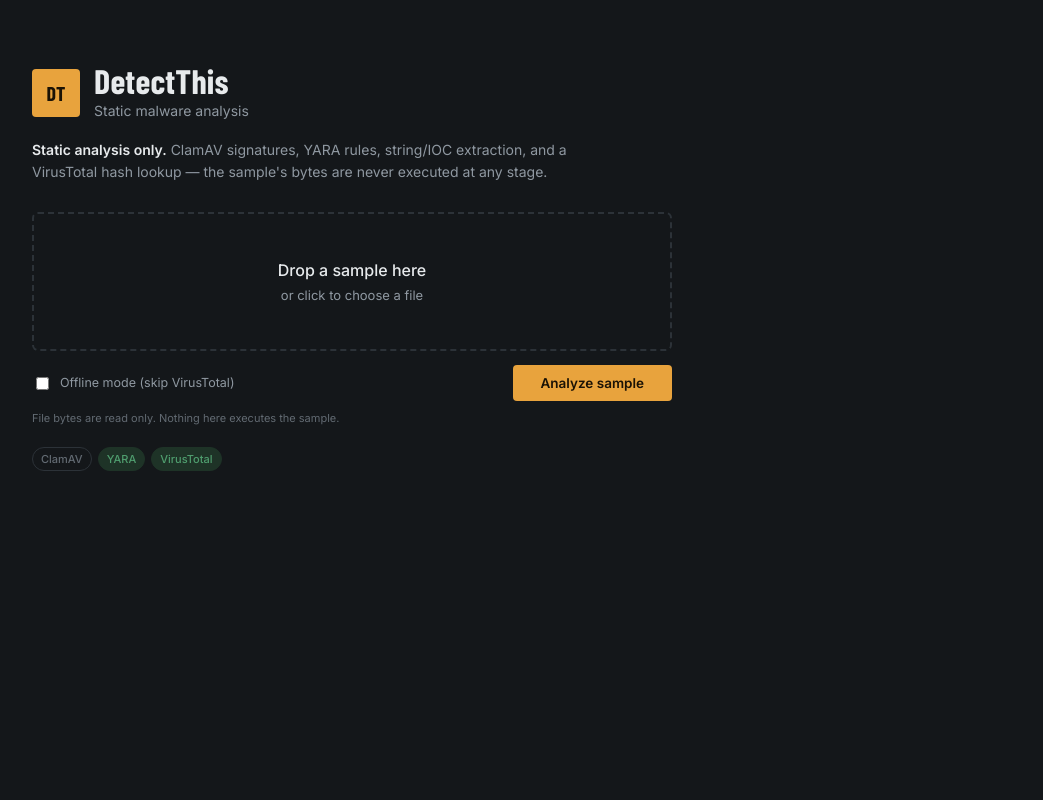
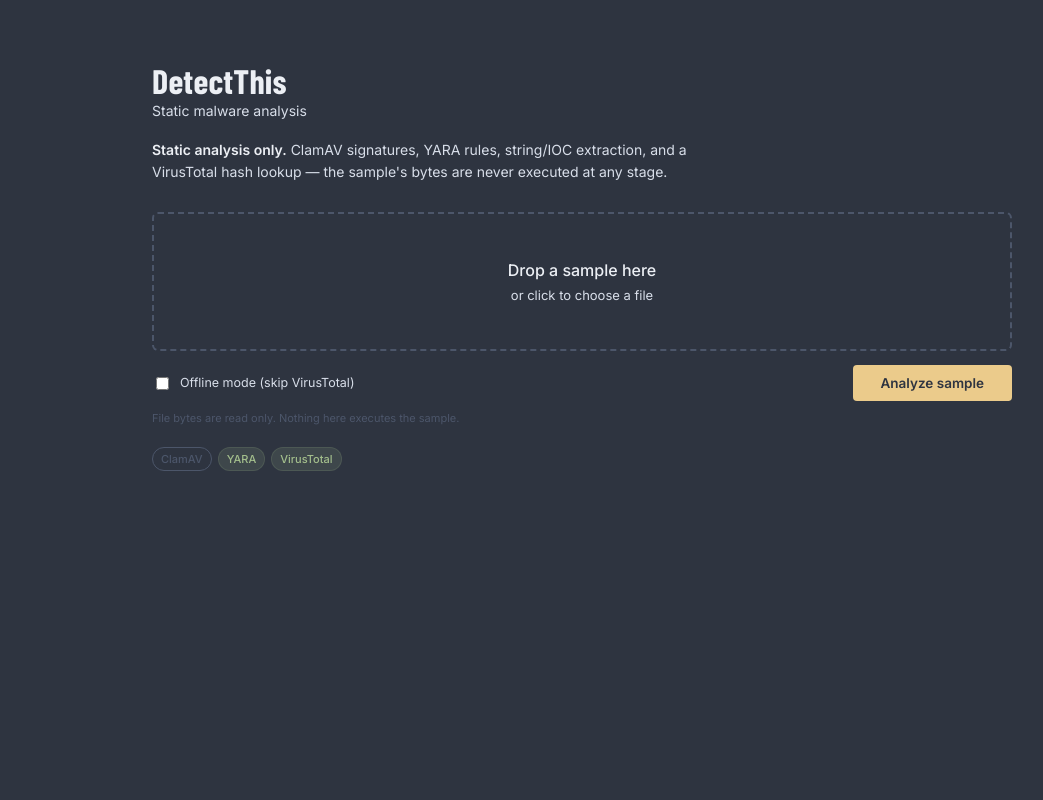
Before and after one commit to CT-66/DetectThis, a Flask app: page / in a window 1280 px wide. Shown: the whole page, without its empty margins (8-1051 px from the left). Run offline with Flask 3, Linux system fonts and the light colour scheme.

Commit message:
Layout changes

```diff
--- a/static/style.css
+++ b/static/style.css
@@ -1,19 +1,27 @@
 :root {
-  --bg: #14171a;
-  --panel: #1b1f23;
-  --panel-2: #21262b;
-  --border: #2c3238;
-  --text: #e7eaec;
-  --muted: #8f98a1;
-  --muted-2: #626a72;
+  /*Nord palette*/
+  /* Polar Night (backgrounds) */
+  --bg: #2e3440; /* nord0 */
+  --panel: #3b4252; /* nord1 */
+  --panel-2: #434c5e; /* nord2 */
+  --border: #4c566a; /* nord3 */
 
-  --amber: #e8a33d;
-  --amber-dim: #4a3a1e;
-  --red: #c1443a;
-  --red-dim: #3a211e;
-  --green: #4f9d6e;
-  --green-dim: #1e3327;
-  --steel: #5c8aa6;
+  /* Snow Storm (text) */
+  --text: #eceff4; /* nord6 */
+  --muted: #d8dee9; /* nord4 */
+  --muted-2: #4c566a; /* nord3 */
+
+  /* Aurora (accents) */
+  --amber: #ebcb8b; /* nord13 */
+  --amber-dim: rgba(235, 203, 139, 0.14);
+  --red: #bf616a; /* nord11 */
+  --red-dim: rgba(191, 97, 106, 0.14);
+  --green: #a3be8c; /* nord14 */
+  --green-dim: rgba(163, 190, 140, 0.14);
+
+  /* Frost (info / secondary accents) */
+  --steel: #81a1c1; /* nord9 */
+  --on-accent: #2e3440; /* nord0 */
 
   --font-head: "Barlow Condensed", sans-serif;
   --font-body: "Inter", -apple-system, sans-serif;
@@ -160,7 +168,7 @@ h2 {
 .btn-primary {
   width: 100%;
   background: var(--amber);
-  color: #1a1205;
+  color: var(--on-accent);
   border: none;
   font-family: var(--font-body);
   font-weight: 600;
@@ -251,33 +259,16 @@ h2 {
 }
 .flash-error {
   background: var(--red-dim);
-  color: #f2b3ad;
+  color: var(--red);
   border: 1px solid var(--red);
 }
 
 .hero {
-  max-width: 640px;
-  margin: 4vh 0 48px;
+  max-width: 860px;
+  margin: 4vh auto 48px;
 }
 .hero-brand {
-  display: flex;
-  align-items: center;
-  gap: 14px;
   margin-bottom: 18px;
-}
-.hero-mark {
-  width: 48px;
-  height: 48px;
-  background: var(--amber);
-  color: #1a1205;
-  font-family: var(--font-head);
-  font-weight: 700;
-  font-size: 20px;
-  display: flex;
-  align-items: center;
-  justify-content: center;
-  border-radius: 4px;
-  flex-shrink: 0;
 }
 .hero-title {
   font-family: var(--font-head);
@@ -336,7 +327,8 @@ h2 {
 }
 
 .home-dash {
-  max-width: 920px;
+  max-width: 860px;
+  margin: 0 auto;
 }
 .home-head h2 {
   font-size: 22px;
@@ -466,7 +458,7 @@ h2 {
 }
 .verdict-badge.sev-mal {
   background: var(--red-dim);
-  color: #f2b3ad;
+  color: var(--red);
 }
 .verdict-badge.sev-sus {
   background: var(--amber-dim);
@@ -592,7 +584,7 @@ h2 {
   margin-bottom: 20px;
 }
 .panel-escalate h2 {
-  color: #f2b3ad;
+  color: var(--red);
 }
 .panel-escalate ul {
   margin: 0;
@@ -791,7 +783,7 @@ h2 {
 .tag-high,
 .tag-critical {
   background: var(--red-dim);
-  color: #f2b3ad;
+  color: var(--red);
 }
 .tag-medium {
   background: var(--amber-dim);
--- a/templates/index.html
+++ b/templates/index.html
@@ -3,11 +3,8 @@
 
 <div class="hero">
   <div class="hero-brand">
-    <div class="hero-mark">DT</div>
-    <div>
-      <h1 class="hero-title">DetectThis</h1>
-      <p class="hero-subtitle">Static malware analysis</p>
-    </div>
+    <h1 class="hero-title">DetectThis</h1>
+    <p class="hero-subtitle">Static malware analysis</p>
   </div>
 
   <p class="hero-summary">
```
Also changed, not shown: README.md.
